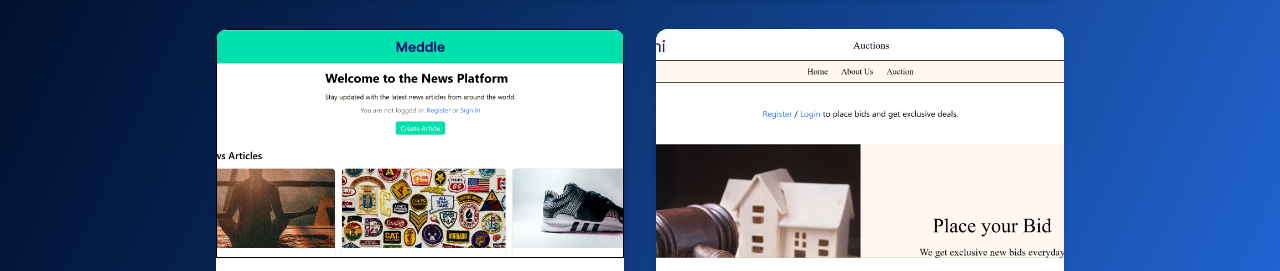
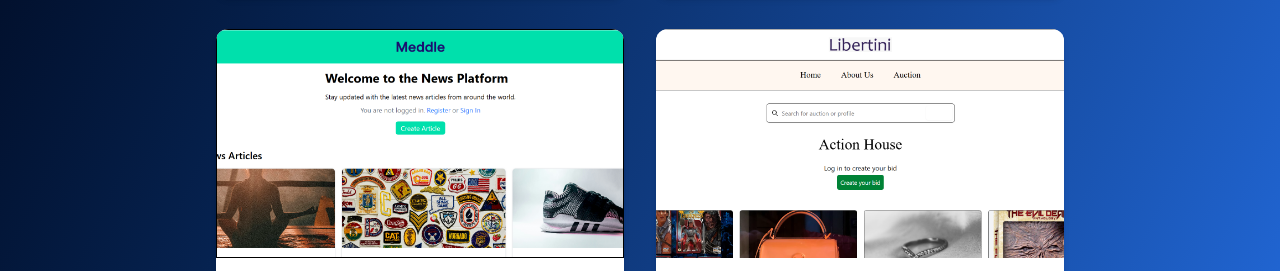
Before and after one commit to MarcoSaba71ni/Portfolio-Marco_Sabatini, a website: page index.html in a window 1280 px wide. Shown: the part 1647-1918 px from the top of the page. Drawn offline with Linux system fonts and the light colour scheme; some icons are missing.

Commit message:
updating project

```diff
--- a/index.html
+++ b/index.html
@@ -209,7 +209,7 @@
                     <!-- Thumbnail -->
                         <a href="https://marcosaba71ni.github.io/Auction_Webpage-SemesterProject/" target="_blank">
                             <img
-                            src="images/auction-project_img.png"
+                            src="images/updated-auction-website.png"
                             alt="Auction project"
                             class="w-full aspect-video object-cover"
                             />
```
Also changed, not shown: images/updated-auction-website.png (added).
